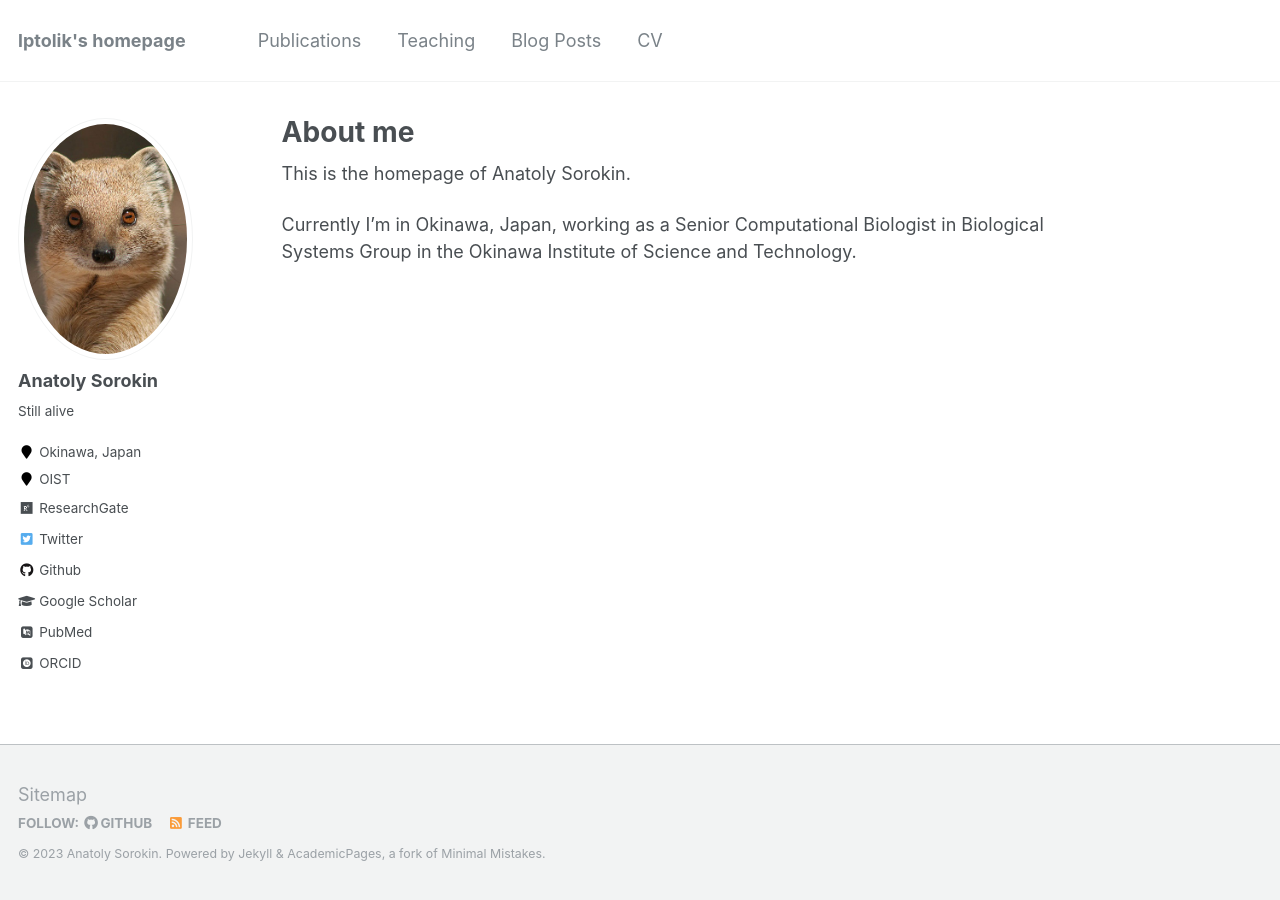
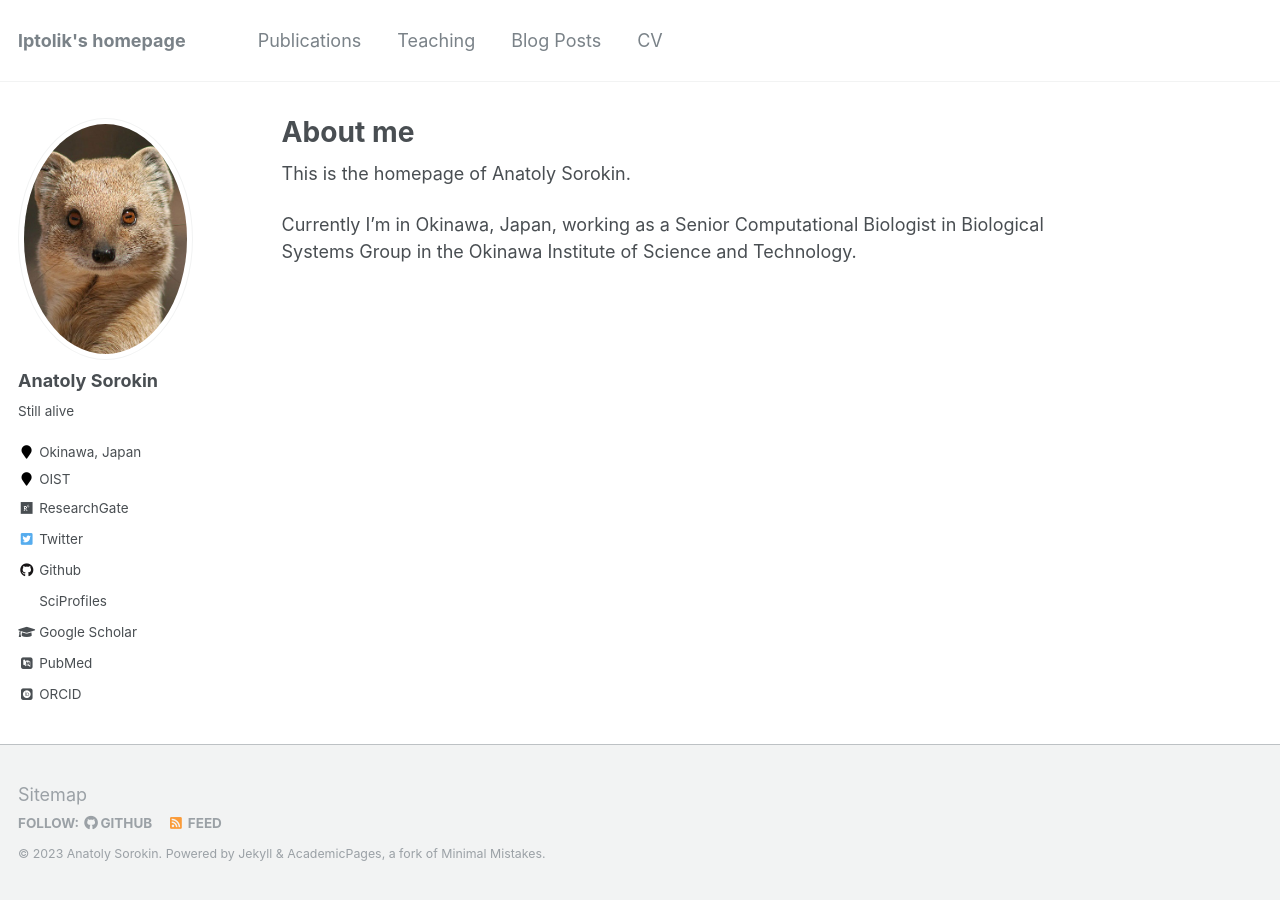
Before and after one commit to lptolik/lptolik.github.io, a Jekyll site: the page built from _pages/about.md, in a window 1280 px wide. Built offline with Jekyll 4.4.1, drawn with Linux system fonts in a browser that asks for light colours; some web fonts are replaced.

Commit message:
add SciProfiles

```diff
--- a/_config.yml
+++ b/_config.yml
@@ -108,6 +108,7 @@ author:
   soundcloud       :
   stackoverflow    : # http://stackoverflow.com/users/123456/username
   steam            :
+  sciprofiles      : "lptolik"
   tumblr           :
   twitter          : lptol1k #"replacethistwitterhandle"
   vine             :
--- a/_includes/author-profile.html
+++ b/_includes/author-profile.html
@@ -85,6 +85,9 @@
       {% if author.steam %}
         <li><a href="https://steamcommunity.com/id/{{ author.steam }}"><i class="fab fa-fw fa-steam-square" aria-hidden="true"></i> Steam</a></li>
       {% endif %}
+      {% if author.sciprofiles %}
+        <li><a href="https://sciprofiles.com/profile/{{ author.sciprofiles }}"><i class="fab fa-fw fa-suitcase" aria-hidden="true"></i> SciProfiles</a></li>
+      {% endif %}
       {% if author.youtube %}
         <li><a href="https://www.youtube.com/user/{{ author.youtube }}"><i class="fab fa-fw fa-youtube" aria-hidden="true"></i> YouTube</a></li>
       {% endif %}
```
